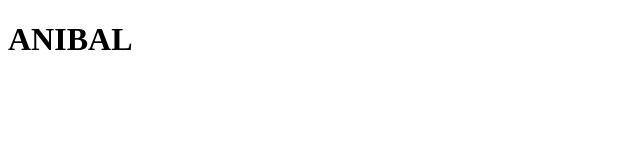
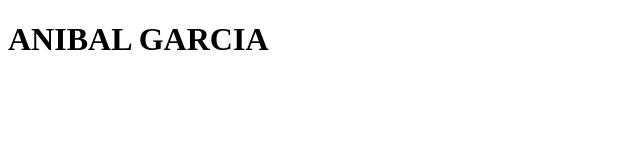
Before and after one commit to AnibalF51/PRIMER, a plain HTML site: page index.html in a window 1280 px wide. Shown: the whole page, without its empty margins (0-640 px from the left). Drawn offline with Linux system fonts and the light colour scheme.

Commit message:
SEGUNDOPUNTO

```diff
--- a/index.html
+++ b/index.html
@@ -7,6 +7,6 @@
     <title>PRIMER GIT</title>
 </head>
 <body>
-    <h1>ANIBAL</h1>
+    <h1>ANIBAL GARCIA</h1>
 </body>
 </html>
```
